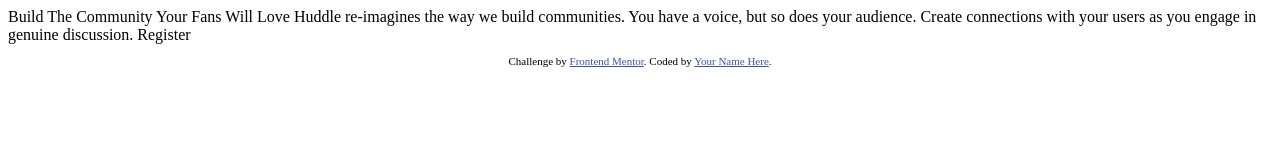
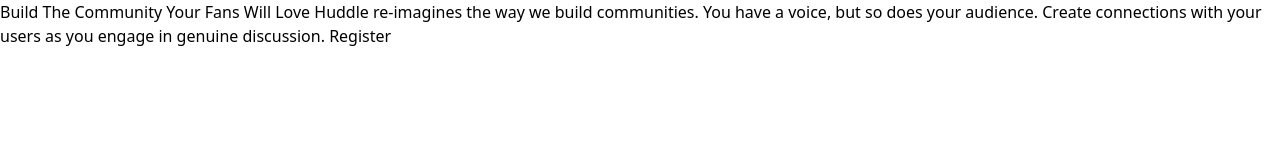
Before and after one commit to devggui/huddle-landing-page, a website: page index.html in a window 1280 px wide. Drawn offline with nearby package versions, Linux system fonts and the light colour scheme.

Commit message:
feat: folder structure organized

```diff
--- a/index.html
+++ b/index.html
@@ -6,13 +6,10 @@
 
   <link rel="icon" type="image/png" sizes="32x32" href="./images/favicon-32x32.png">
 
+  <script src="https://cdn.tailwindcss.com"></script>
+
   <title>Frontend Mentor | Huddle landing page with single introductory section</title>
 
-  <!-- Feel free to remove these styles or customise in your own stylesheet 👍 -->
-  <style>
-    .attribution { font-size: 11px; text-align: center; }
-    .attribution a { color: hsl(228, 45%, 44%); }
-  </style>
 </head>
 <body>
 
@@ -23,11 +20,5 @@
 
   Register
 
-  <footer>
-    <p class="attribution">
-      Challenge by <a href="https://www.frontendmentor.io?ref=challenge" target="_blank">Frontend Mentor</a>.
-      Coded by <a href="#">Your Name Here</a>.
-    </p>
-  </footer>
 </body>
 </html>
--- /dev/null
+++ b/postcss.config.js
@@ -0,0 +1,6 @@
+module.exports = {
+  plugins: {
+    tailwindcss: {},
+    autoprefixer: {},
+  }
+}
--- /dev/null
+++ b/styles/main.css
@@ -0,0 +1,3 @@
+@tailwind base;
+@tailwind components;
+@tailwind utilities;
--- /dev/null
+++ b/tailwind.config.js
@@ -0,0 +1,8 @@
+/** @type {import('tailwindcss').Config} */
+module.exports = {
+  content: ["./src/**/*.{html,js}"],
+  theme: {
+    extend: {},
+  },
+  plugins: [],
+}
```
Also changed, not shown: package.json (added, +7 -0 lines), 1 other file.
